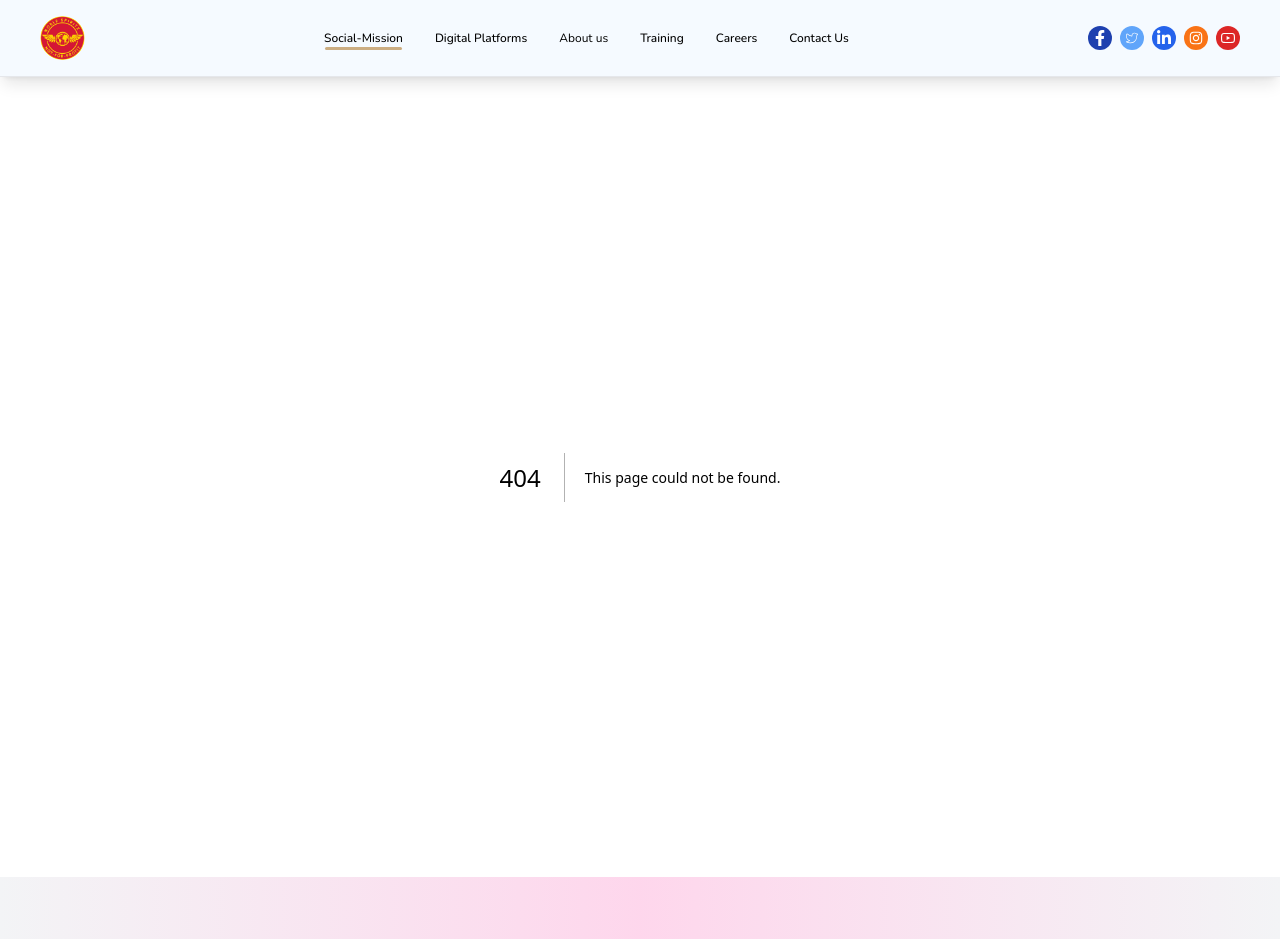
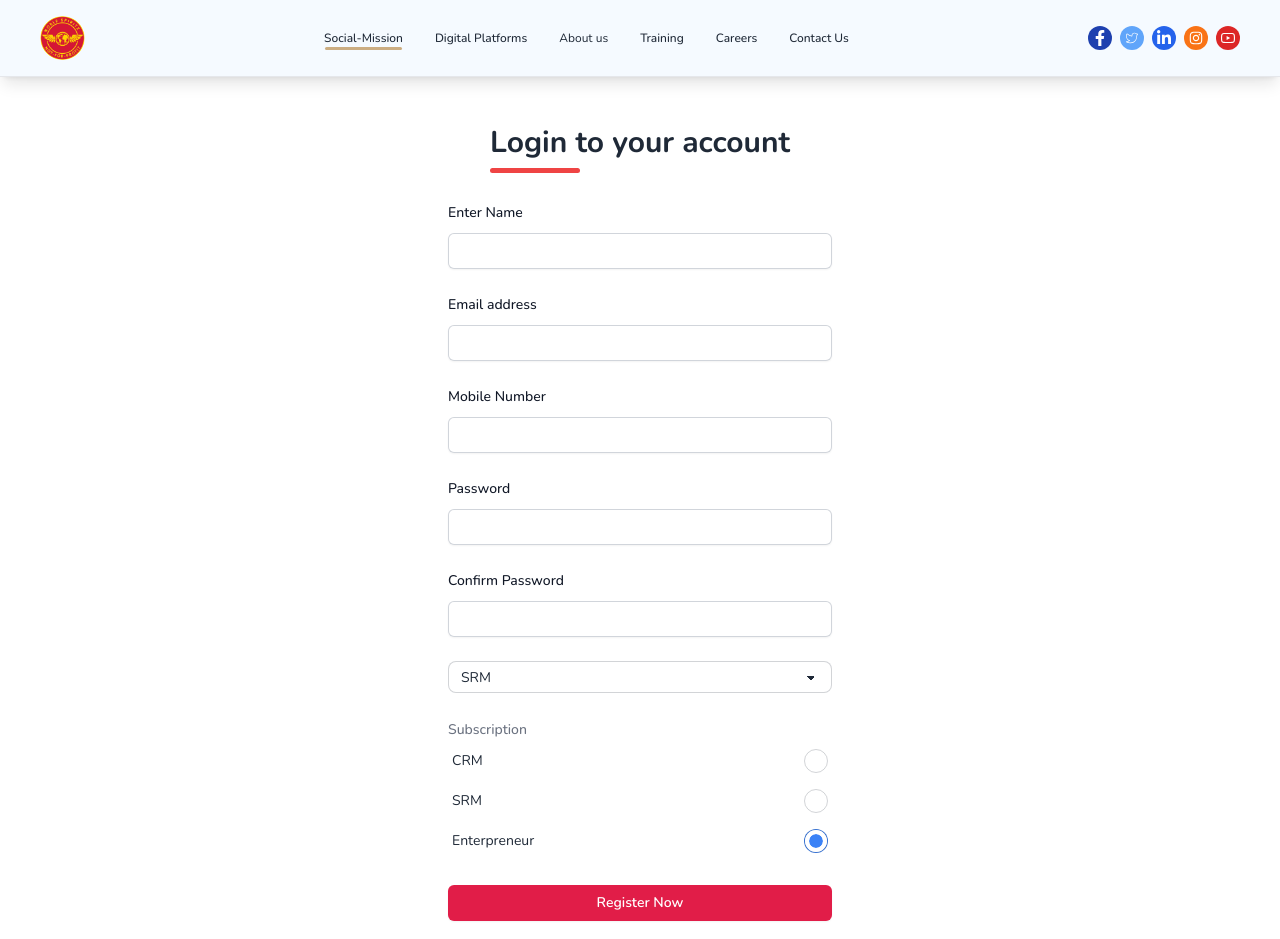
Before and after one commit to Nayanchandrakar/Noble-Spiritz, a Next.js app: page /SignUp in a window 1280 px wide. Before the commit this address had no page. Shown: the top 939 px of the page. Built offline with nearby package versions, Linux system fonts and the light colour scheme.

Commit message:
SignUp login ui added

```diff
--- /dev/null
+++ b/app/SignUp/page.jsx
@@ -0,0 +1,162 @@
+'use client'
+import Link from "next/link"
+import Image from 'next/image'
+import { useState } from "react"
+import HeadingShortner from "@app/components/HeadingShortner"
+
+
+const SignUp = () => {
+const [disable , setdisable] = useState(false)
+
+
+  return(
+    <div className="flex min-h-full flex-1 flex-col justify-center px-6 py-12 lg:px-8">
+        <div className="sm:mx-auto sm:w-full  sm:max-w-sm flex justify-center">
+     <HeadingShortner
+        headline={'Login to your account'}
+     />
+    </div>
+
+    <div className="mt-10 sm:mx-auto sm:w-full sm:max-w-sm">
+      <form className="space-y-6" action="#" method="POST">
+        <div>
+          <label htmlFor="email" className="block text-sm font-medium leading-6 text-gray-900">
+            Enter Name
+          </label>
+          <div className="mt-2">
+            <input
+              id="name"
+              name="name"
+              type="text"
+              autoComplete="name"
+              required
+              disabled={disable}
+              className="block w-full rounded-md border-0 py-1.5 px-2 text-gray-900 shadow-sm ring-1 ring-inset ring-gray-300 placeholder:text-gray-400 focus:ring-2 focus:ring-inset  sm:text-sm sm:leading-6"
+            />
+          </div>
+        </div>
+
+        <div>
+          <label htmlFor="email" className="block text-sm font-medium leading-6 text-gray-900">
+            Email address
+          </label>
+          <div className="mt-2">
+            <input
+              id="email"
+              name="email"
+              type="email"
+              autoComplete="email"
+              required
+              disabled={disable}
+              className="block w-full rounded-md border-0 py-1.5 px-2 text-gray-900 shadow-sm ring-1 ring-inset ring-gray-300 placeholder:text-gray-400 focus:ring-2 focus:ring-inset  sm:text-sm sm:leading-6"
+            />
+          </div>
+        </div>
+
+        <div>
+          <label htmlFor="email" className="block text-sm font-medium leading-6 text-gray-900">
+            Mobile Number
+          </label>
+          <div className="mt-2">
+            <input
+              id="number"
+              name="Mobile Number"
+              type="number"
+              autoComplete="number"
+              required
+              disabled={disable}
+              className="block w-full rounded-md border-0 py-1.5 px-2 text-gray-900 shadow-sm ring-1 ring-inset ring-gray-300 placeholder:text-gray-400 focus:ring-2 focus:ring-inset  sm:text-sm sm:leading-6"
+            />
+          </div>
+        </div>
+
+        <div>
+          <label htmlFor="email" className="block text-sm font-medium leading-6 text-gray-900">
+            Password
+          </label>
+          <div className="mt-2">
+            <input
+              id="password"
+              name="password"
+              type="password"
+              autoComplete="current-password"
+              required
+              disabled={disable}
+              className="block w-full rounded-md border-0 py-1.5 px-2 text-gray-900 shadow-sm ring-1 ring-inset ring-gray-300 placeholder:text-gray-400 focus:ring-2 focus:ring-inset  sm:text-sm sm:leading-6"
+            />
+          </div>
+        </div>
+
+        <div>
+          <div className="flex items-center justify-between">
+            <label htmlFor="password" className="block text-sm font-medium leading-6 text-gray-900">
+            Confirm Password
+            </label>
+
+          </div>
+          <div className="mt-2">
+            <input
+              id="confirm_password"
+              name="confirm_password"
+              type="password"
+              autoComplete="current-password"
+              required
+              className="block w-full rounded-md border-0 py-1.5 px-2 text-gray-900 shadow-sm ring-1 ring-inset ring-gray-300 placeholder:text-gray-400 focus:ring-2 focus:ring-inset  sm:text-sm sm:leading-6"
+            />
+          </div>
+        </div>
+
+
+        <select className="select focus:border-none select-sm select-bordered w-full ">
+            <option selected>SRM</option>
+            <option>Han Solo</option>
+            <option>Greedo</option>
+        </select>
+
+        <div className="">
+        <strong className="text-sm pt-4 text-gray-500 font-medium">Subscription</strong>
+        <div className="form-control">
+          <label className="label cursor-pointer">
+            <span className="label-text">CRM</span>
+            <input type="radio" name="radio-10" className="radio checked:bg-red-500" checked />
+          </label>
+        </div>
+        <div className="form-control">
+          <label className="label cursor-pointer">
+            <span className="label-text">SRM</span>
+            <input type="radio" name="radio-10" className="radio checked:bg-blue-500" checked />
+          </label>
+        </div>
+        <div className="form-control">
+          <label className="label cursor-pointer">
+            <span className="label-text">Enterpreneur</span>
+            <input type="radio" name="radio-10" className="radio checked:bg-blue-500" checked />
+          </label>
+        </div>
+
+        </div>
+
+
+        <div>
+          <button
+            type="submit"
+            disabled={disable}
+            className="flex w-full justify-center rounded-md bg-rose-600 px-3 py-1.5 text-sm font-semibold leading-6 text-white shadow-sm hover:bg-rose-500 focus-visible:outline focus-visible:outline-2 focus-visible:outline-offset-2 focus-visible:outline-rose-600"
+          >
+            Register Now
+          </button>
+        </div>
+      </form>
+
+      <p className="mt-10 text-center text-sm text-gray-500">
+        Already have an account &nbsp;
+        <Link href="/login" className="font-semibold leading-6 text-rose-600 hover:text-rose-500">
+          Login Now
+        </Link>
+      </p>
+    </div>
+  </div>
+  )
+}
+
+export default SignUp
--- /dev/null
+++ b/app/login/page.jsx
@@ -0,0 +1,78 @@
+'use client'
+import Link from "next/link"
+import Image from 'next/image'
+import HeadingShortner from "@app/components/HeadingShortner"
+
+const Login = () => {
+
+  return(
+    <div className="flex min-h-full flex-1  flex-col justify-center px-6 py-12 lg:px-8">
+    <div className="sm:mx-auto sm:w-full  sm:max-w-sm flex justify-center">
+     <HeadingShortner
+        headline={'Login to your account'}
+     />
+    </div>
+
+    <div className="mt-10 sm:mx-auto sm:w-full sm:max-w-sm">
+      <form className="space-y-6" action="#" method="POST">
+        <div>
+          <label htmlFor="email" className="block text-sm font-medium leading-6 text-gray-900">
+            Email address
+          </label>
+          <div className="mt-2">
+            <input
+              id="email"
+              name="email"
+              type="email"
+              autoComplete="email"
+              required
+              className="block w-full rounded-md border-0 py-1.5 px-2 text-gray-900 shadow-sm ring-1 ring-inset ring-gray-300 placeholder:text-gray-400 focus:ring-2 focus:ring-inset  sm:text-sm sm:leading-6"
+            />
+          </div>
+        </div>
+
+        <div>
+          <div className="flex items-center justify-between">
+            <label htmlFor="password" className="block text-sm font-medium leading-6 text-gray-900">
+              Password
+            </label>
+            <div className="text-sm">
+              <Link href="/" className="font-semibold text-gray-500 transition-all hover:text-gray-800">
+                Forgot password?
+              </Link>
+            </div>
+          </div>
+          <div className="mt-2">
+            <input
+              id="password"
+              name="password"
+              type="password"
+              autoComplete="current-password"
+              required
+              className="block w-full rounded-md border-0 py-1.5 px-2 text-gray-900 shadow-sm ring-1 ring-inset ring-gray-300 placeholder:text-gray-400 focus:ring-2 focus:ring-inset  sm:text-sm sm:leading-6"
+            />
+          </div>
+        </div>
+
+        <div>
+          <button
+            type="submit"
+            className="flex w-full justify-center rounded-md bg-rose-600 px-3 py-1.5 text-sm font-semibold leading-6 text-white shadow-sm hover:bg-rose-500 focus-visible:outline focus-visible:outline-2 focus-visible:outline-offset-2 focus-visible:outline-rose-600"
+          >
+            Sign in
+          </button>
+        </div>
+      </form>
+
+      <p className="mt-10 text-center text-sm text-gray-500">
+        Not have an account &nbsp;
+        <Link href="/SignUp" className="font-semibold leading-6 text-rose-600 hover:text-rose-500">
+          Register Now
+        </Link>
+      </p>
+    </div>
+  </div>
+  )
+}
+
+export default Login
--- a/tailwind.config.js
+++ b/tailwind.config.js
@@ -25,5 +25,7 @@ module.exports = {
       },
     },
   },
-  plugins: [require('daisyui')],
+  plugins: [
+     require('daisyui')
+  ],
 }
```
